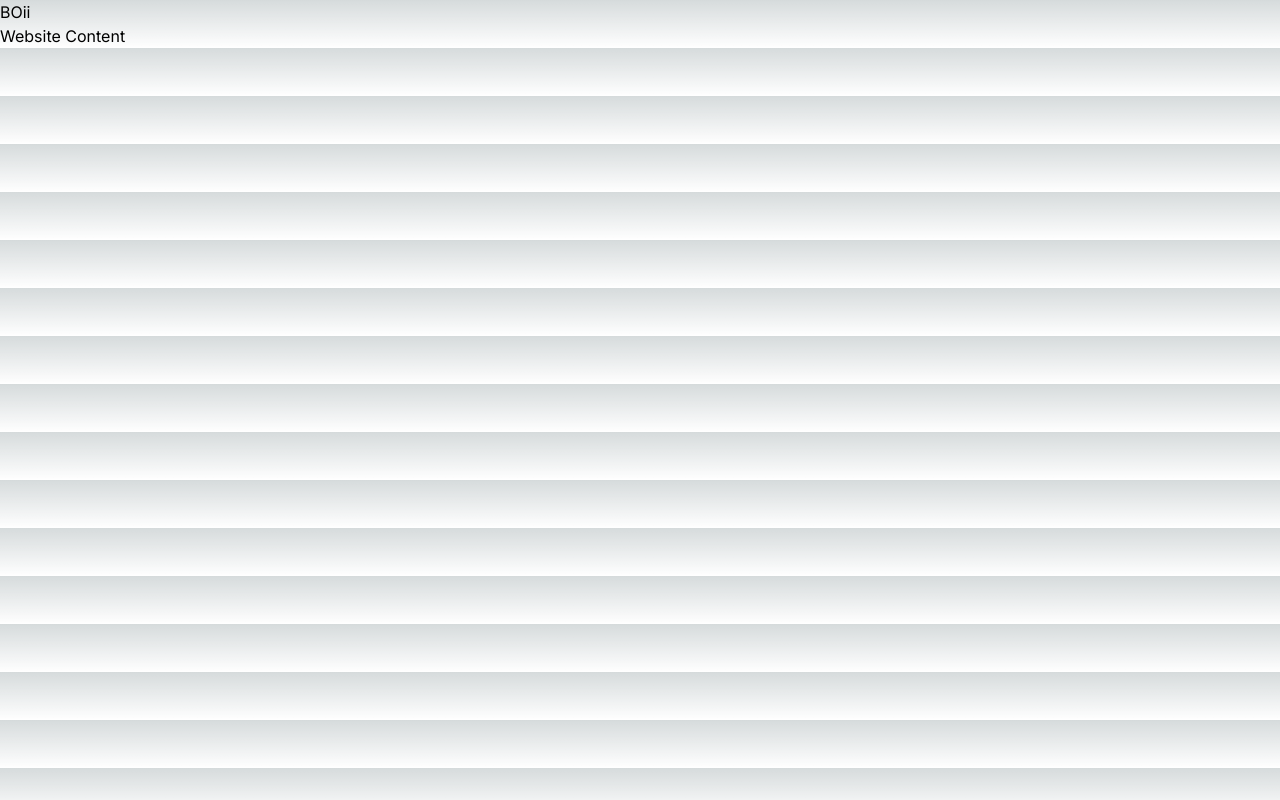
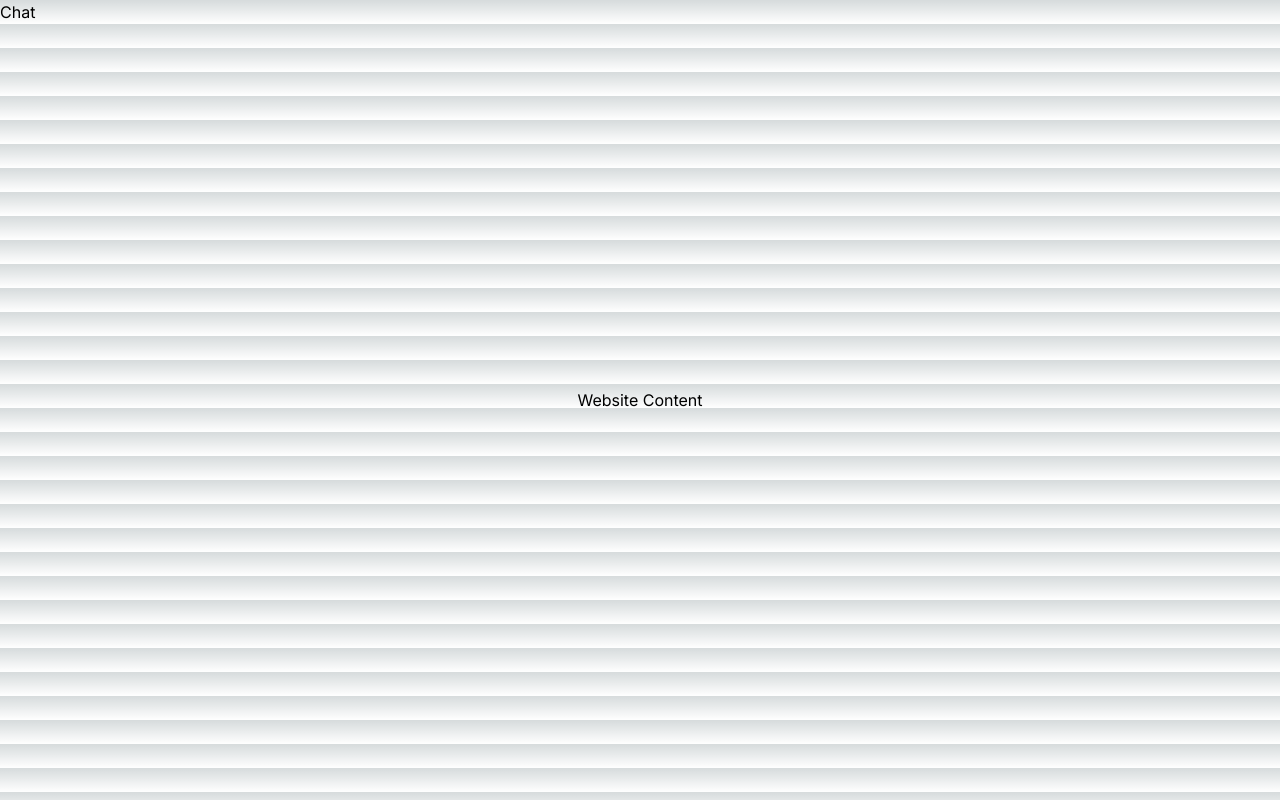
Before and after one commit to Amarprasad33/read-buddy, a Next.js app: page / in a window 1280 px wide. Built offline with nearby package versions, Linux system fonts and the light colour scheme.

Commit message:
ini-comp

```diff
--- /dev/null
+++ b/src/app/components/Chat.tsx
@@ -0,0 +1,7 @@
+import { FC } from "react";
+
+const Chat: FC = () => {
+    return <div>Chat</div>
+}
+
+export default Chat
--- a/src/app/layout.tsx
+++ b/src/app/layout.tsx
@@ -1,12 +1,13 @@
 import './globals.css'
 import type { Metadata } from 'next'
 import { Inter } from 'next/font/google'
+import Chat from './components/Chat'
 
 const inter = Inter({ subsets: ['latin'] })
 
 export const metadata: Metadata = {
-  title: 'Create Next App',
-  description: 'Generated by create next app',
+  title: 'Readbuddy',
+  description: 'Your bookstore for fantasy & mystery novels',
 }
 
 export default function RootLayout({
@@ -17,7 +18,7 @@ export default function RootLayout({
   return (
     <html lang="en">
       <body className={inter.className}>
-        BOii
+        <Chat />
         {children}
       </body>
     </html>
--- a/src/app/page.tsx
+++ b/src/app/page.tsx
@@ -2,7 +2,7 @@ import Image from 'next/image'
 
 export default function Home() {
   return (
-    <main className="">
+    <main className="absolute inset-0 flex justify-center items-center">
       Website Content
     </main>
   )
```
